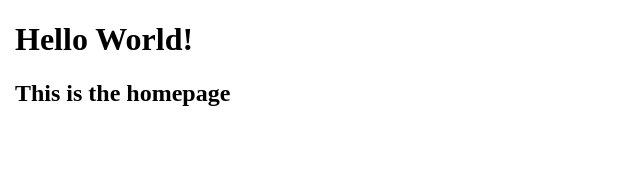
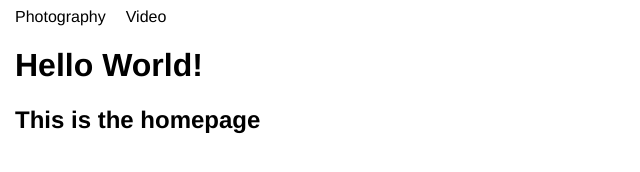
Before and after one commit to kanaabe/brendenclarke, a Gatsby site: page / in a window 1280 px wide. Shown: the whole page, without its empty margins (0-640 px from the left). Built offline with nearby package versions, Linux system fonts and the light colour scheme; Gatsby itself is replaced by a stand-in of ours.

Commit message:
Adds more layout

```diff
--- /dev/null
+++ b/src/components/Head.jsx
@@ -0,0 +1,12 @@
+import React from "react"
+import { Helmet } from "react-helmet"
+
+export const Head = () => {
+  return (
+    <Helmet>
+      <meta charSet="utf-8" />
+      <title>Gatsby Netlify Simple Starter</title>
+      <link rel="canonical" href="https://mysite.com/example" />
+    </Helmet>
+  )
+}
--- /dev/null
+++ b/src/components/LayoutPrimitives.jsx
@@ -0,0 +1,19 @@
+import styled from "styled-components"
+
+const Body = styled.div`
+  max-width: 1250px;
+  margin: auto;
+  font-family: Helvetica;
+`
+
+const Nav = styled.div`
+  width: 100%;
+  display: flex;
+  align-items: center;
+`
+
+const NavLinks = styled.a`
+  margin-right: 20px;
+`
+
+export { Body, Nav, NavLinks }
--- a/src/pages/index.js
+++ b/src/pages/index.js
@@ -1,12 +1,16 @@
 import React from "react"
-import { Helmet } from "react-helmet"
-import styled from "styled-components"
+import { Head } from "../components/Head"
+import { Body, Nav, NavLinks } from "../components/LayoutPrimitives"
 
 const Home = () => {
   return (
     <div>
       <Head />
       <Body>
+        <Nav>
+          <NavLinks>Photography</NavLinks>
+          <NavLinks>Video</NavLinks>
+        </Nav>
         <h1>Hello World!</h1>
         <h2>This is the homepage</h2>
       </Body>
@@ -14,18 +18,4 @@ const Home = () => {
   )
 }
 
-const Head = () => {
-  return (
-    <Helmet>
-      <meta charSet="utf-8" />
-      <title>Gatsby Netlify Simple Starter</title>
-      <link rel="canonical" href="http://mysite.com/example" />
-    </Helmet>
-  )
-}
-
-const Body = styled.div`
-  max-width: 1250px;
-  margin: auto;
-`
 export default Home
```
Also changed, not shown: README.md.
